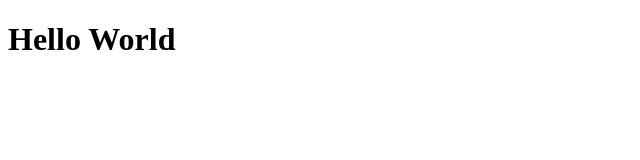
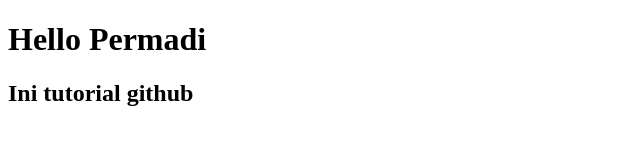
Before and after one commit to permadiwibisono/github-tutorial, a plain HTML site: page index.html in a window 1280 px wide. Shown: the whole page, without its empty margins (0-640 px from the left). Drawn offline with Linux system fonts and the light colour scheme.

Commit message:
Mengubah file index.html

```diff
--- a/index.html
+++ b/index.html
@@ -4,7 +4,11 @@
   </head>
   <body>
     <h1>
-      Hello World
+      Hello Permadi
+
     </h1>
+    <h2>
+      Ini tutorial github
+    </h2>
   </body>
 </html>
```
